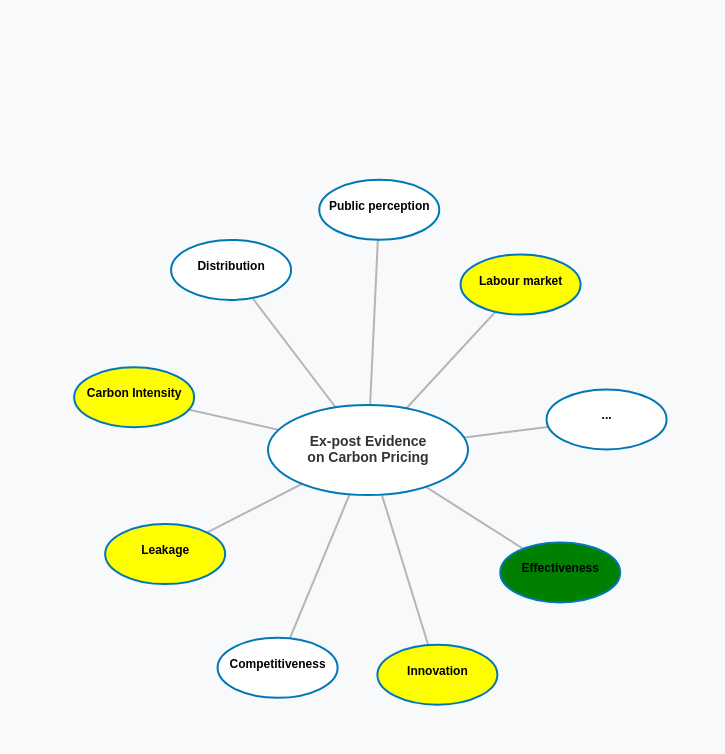
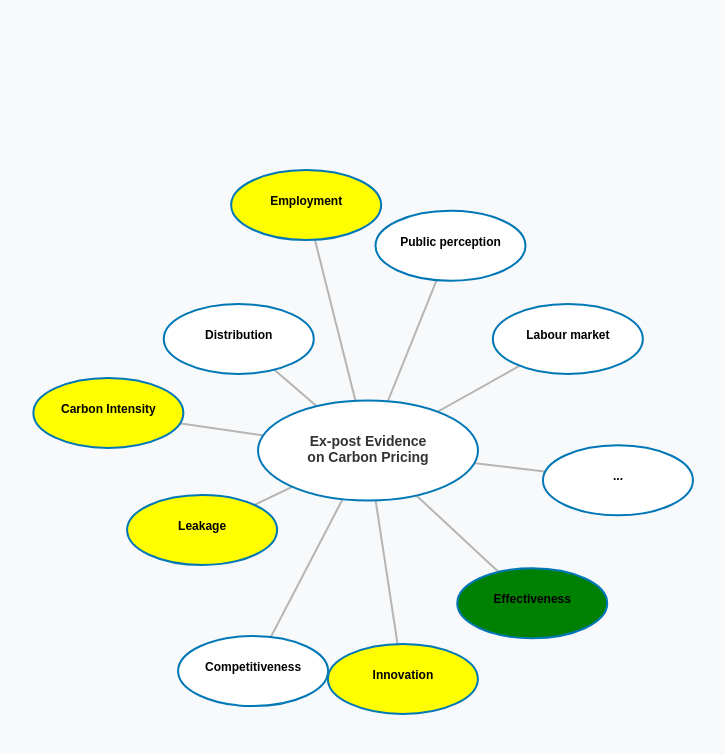
Before and after one commit to trangdtk-vnu/ecosystem-reviews, a Jekyll site: the page carbon_pricing_graph.html, which Jekyll copies as it is, in a window 1280 px wide. Shown: the top 754 px of the page, without its empty margins (272-997 px from the left). Built offline with Jekyll 4.4.1, drawn with Linux system fonts in a browser that asks for light colours.

Commit message:
Update carbon_pricing_graph.html

```diff
--- a/carbon_pricing_graph.html
+++ b/carbon_pricing_graph.html
@@ -15,9 +15,17 @@
             margin: 0;
             background-color: #f8f9fa;
         }
+        .container {
+            display: flex;
+            justify-content: center;
+            align-items: center;
+            width: 100vw;
+            height: 100vh;
+        }
         svg {
-            width: 80vw;  /* Reduced from 90vw */
-            height: 80vh; /* Reduced from 90vh */
+            display: block;
+            width: 75vw;  /* Adjusted */
+            height: 75vh; /* Adjusted */
         }
         .node {
             stroke: #0077b6;
@@ -26,7 +34,7 @@
             transition: fill 0.3s ease;
         }
         .text {
-            font-size: 12px; /* Slightly smaller text */
+            font-size: 12px;
             text-anchor: middle;
             font-weight: bold;
             pointer-events: none;
@@ -47,61 +55,58 @@
 </head>
 <body>
 
-<svg id="carbonGraph"></svg>
+<div class="container">
+    <svg id="carbonGraph"></svg>
+</div>
 
 <script>
-    const width = window.innerWidth * 0.8;
-    const height = window.innerHeight * 0.8;
+    const width = window.innerWidth * 0.75;  // Adjusted size
+    const height = window.innerHeight * 0.75; // Adjusted size
 
     const svg = d3.select("#carbonGraph")
         .attr("width", width)
         .attr("height", height);
 
-    // Define nodes with colors
     const nodes = [
         { id: "Ex-post Evidence\non Carbon Pricing", fx: width / 2, fy: height / 2, fixed: true, color: "white" },
         { id: "Effectiveness", color: "green" },
-        { id: "Labour market", color: "yellow" },
+        { id: "Labour market", color: "white" },
         { id: "Innovation", color: "yellow" },
         { id: "Leakage", color: "yellow" },
         { id: "Public perception", color: "white" },
         { id: "Competitiveness", color: "white" },
         { id: "Distribution", color: "white" },
         { id: "...", color: "white" },
-        { id: "Carbon Intensity", color: "yellow" }
+        { id: "Carbon Intensity", color: "yellow" },
+        { id: "Employment", color: "yellow" }
     ];
 
-    // Define links
     const links = nodes.slice(1).map(node => ({ source: nodes[0], target: node }));
 
-    // Create force simulation with smaller distances
     const simulation = d3.forceSimulation(nodes)
-        .force("link", d3.forceLink(links).id(d => d.id).distance(180)) // Reduced from 250
-        .force("charge", d3.forceManyBody().strength(-800)) // Slightly reduced repulsion
-        .force("center", d3.forceCenter(width / 2, height / 2))
-        .force("collision", d3.forceCollide().radius(80)) // Reduced from 100
+        .force("link", d3.forceLink(links).id(d => d.id).distance(180))
+        .force("charge", d3.forceManyBody().strength(-800))
+        .force("center", d3.forceCenter(width / 2, height / 2)) // Ensures it remains centered
+        .force("collision", d3.forceCollide().radius(75))
         .on("tick", ticked);
 
-    // Create links
     const link = svg.selectAll(".link")
         .data(links)
         .enter().append("line")
         .attr("class", "link");
 
-    // Create nodes with specified colors and smaller sizes
     const node = svg.selectAll(".node")
         .data(nodes)
         .enter().append("ellipse")
         .attr("class", "node")
-        .attr("rx", d => d.fixed ? 100 : 60) // Reduced from 130 / 90
-        .attr("ry", d => d.fixed ? 45 : 30)  // Reduced from 60 / 45
+        .attr("rx", d => d.fixed ? 110 : 75)
+        .attr("ry", d => d.fixed ? 50 : 35)
         .style("fill", d => d.color)
         .call(d3.drag()
             .on("start", dragStarted)
             .on("drag", dragged)
             .on("end", dragEnded));
 
-    // Add text labels
     const labels = svg.selectAll(".text-group")
         .data(nodes)
         .enter().append("g")
```
Also changed, not shown: other parts of carbon_pricing_graph.html (+1 -1 lines).
